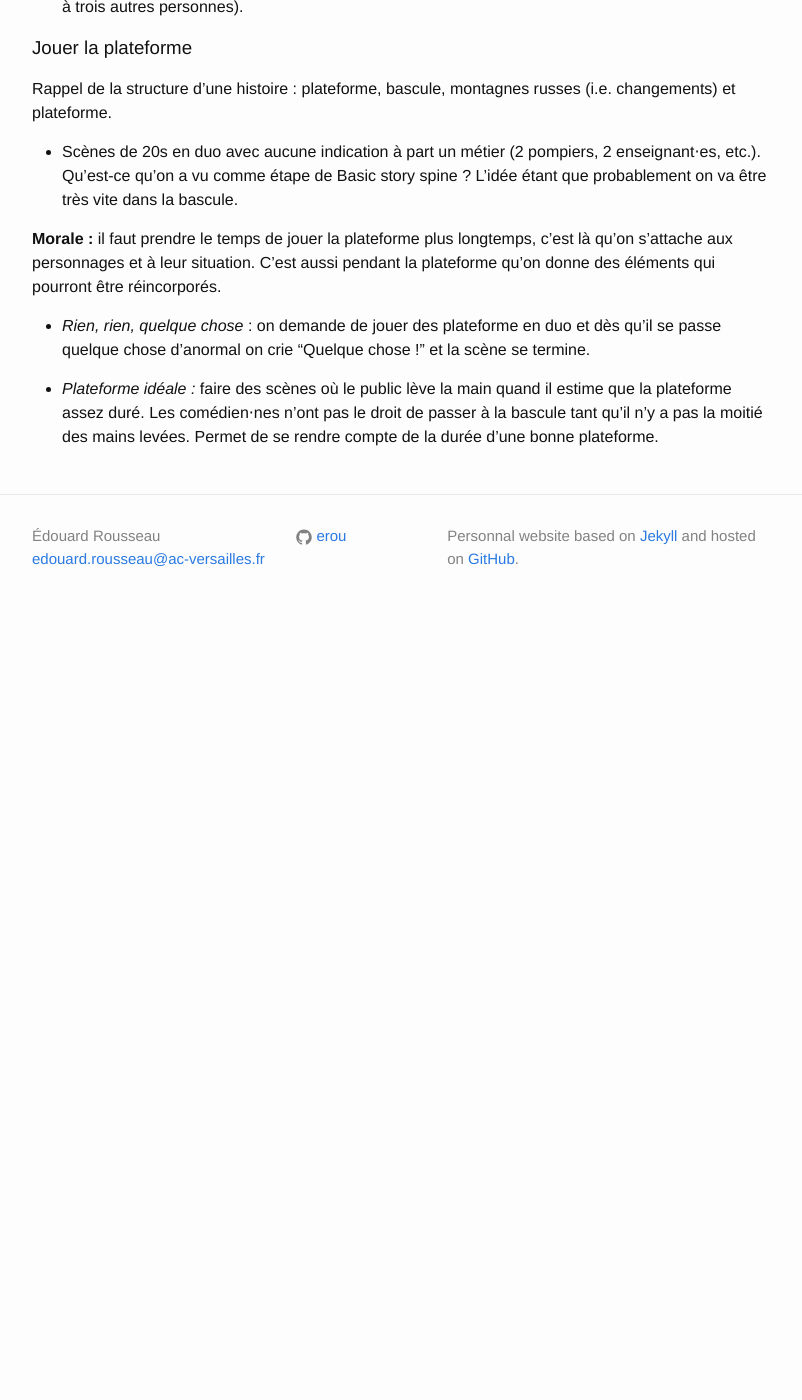
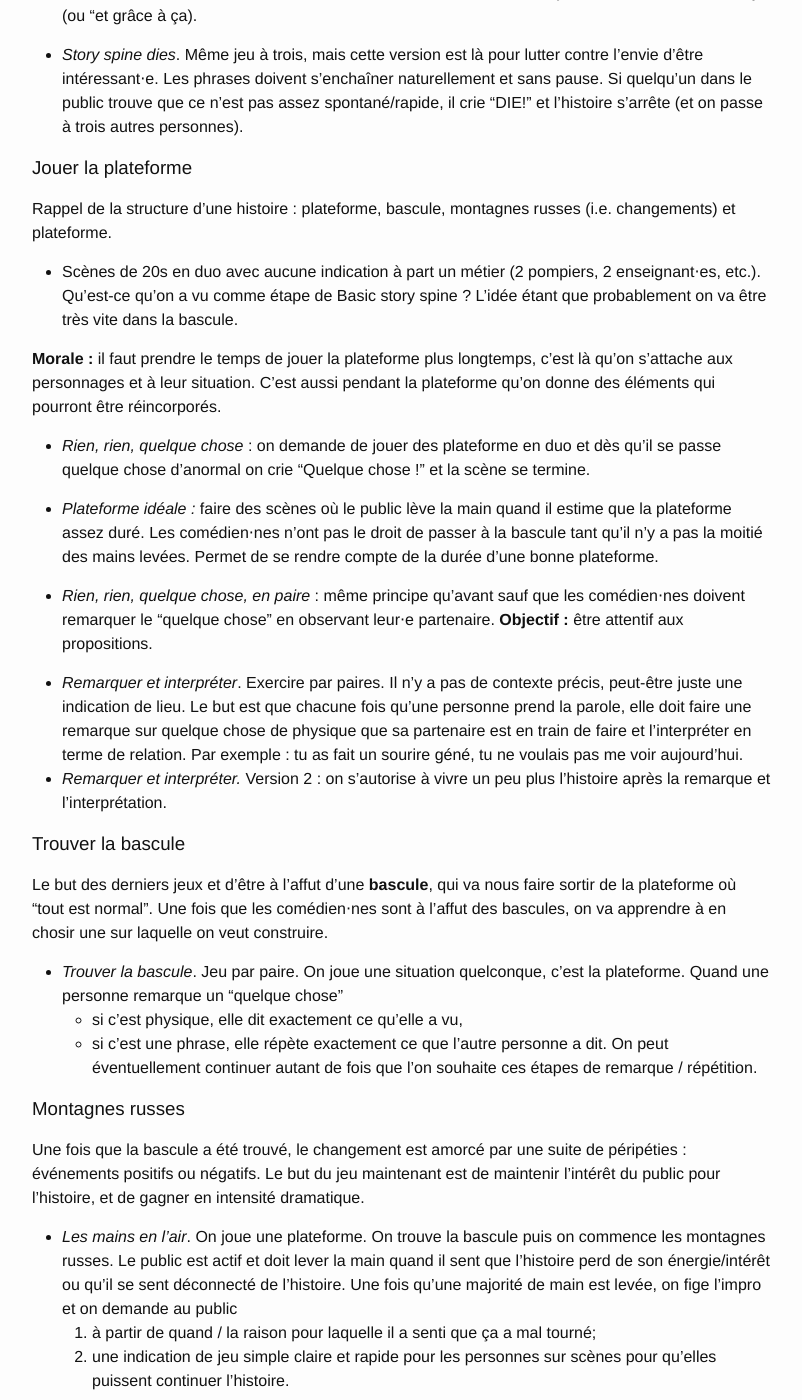
Before and after one commit to erou/erou.github.io, a Jekyll site: the page built from impro/shortform.md, in a window 1280 px wide and 1400 px high, scrolled down 1094 px. Shown: the whole window, without its empty margins (238-1040 px from the left). Built offline with Jekyll 4.4.1, drawn with Linux system fonts in a browser that asks for light colours; before the commit the page ends 1724 px from its top, so only the background shows below that; some of the changed text lies outside the part shown.

Commit message:
new exos

```diff
--- a/impro/shortform.md
+++ b/impro/shortform.md
@@ -20,16 +20,23 @@ boîte à outil de l'improvisation théâtrale*.
 Autres titres potentiels
 ------------------------
 
-- La base de la base
-- Vous n'avez pas les bases
-- Vous êtes déjà le meilleur ? Faites progresser les autres !
-- Les fondamentaux
++ Comment faire une bonne histoire ?
++ C'est quoi une histoire ?
 
 Objectifs
 ---------
 
+TBA
+
 Pourquoi fait-on ça ?
 ---------------------
+
+TBA
+
+Première séance -- Structure d'une histoire
+-------------------------------------------
+
+**C'est quoi une histoire ?**
 
 Jeux
 ----
@@ -51,12 +58,12 @@ Jeux
   + Et à cause de ça (conséquences, changements)
   + Et finalement (situation finale, comparaison avec la situation initiale)
 
-+ *Extended story spine*. L'exercice précédent peut-être frustrant : on doit
++ *Extended story spine*. Le jeu précédent peut-être frustrant : on doit
   faire des ellipses, on n'a pas de détails. Dans cette nouvelle version on
   autorise autant de "Et tous les jours" et de "Et à cause de ça" (ou "et grâce
   à ça).
 
-+ *Story spine dies*. Même exercice à trois, mais cette version est là pour
++ *Story spine dies*. Même jeu à trois, mais cette version est là pour
   lutter contre l'envie d'être intéressant⋅e. Les phrases doivent s'enchaîner
   naturellement et sans pause. Si quelqu'un dans le public trouve que ce n'est
   pas assez spontané/rapide, il crie "DIE!" et l'histoire s'arrête (et on passe
@@ -83,3 +90,71 @@ pendant la plateforme qu'on donne des éléments qui pourront être réincorpor
   estime que la plateforme assez duré. Les comédien⋅nes n'ont pas le droit de
   passer à la bascule tant qu'il n'y a pas la moitié des mains levées. Permet de
   se rendre compte de la durée d'une bonne plateforme.
+
++ *Rien, rien, quelque chose, en paire* : même principe qu'avant sauf que les
+  comédien⋅nes doivent remarquer le "quelque chose" en observant leur⋅e
+  partenaire. **Objectif :** être attentif aux propositions.
+
++ *Remarquer et interpréter*. Exercire par paires. Il n'y a pas de contexte
+  précis, peut-être juste une indication de lieu. Le but est que chacune fois
+  qu'une personne prend la parole, elle doit faire une remarque sur quelque
+  chose de physique que sa partenaire est en train de faire et l'interpréter en
+  terme de relation. Par exemple : tu as fait un sourire géné, tu ne voulais pas
+  me voir aujourd'hui.
++ *Remarquer et interpréter.* Version 2 : on s'autorise à vivre un peu plus
+  l'histoire après la remarque et l'interprétation.
+
+### Trouver la bascule
+
+Le but des derniers jeux et d'être à l'affut d'une **bascule**, qui va nous
+faire sortir de la plateforme où "tout est normal". Une fois que les comédien⋅nes
+sont à l'affut des bascules, on va apprendre à en chosir une sur laquelle on
+veut construire.
+
++ *Trouver la bascule*. Jeu par paire. On joue une situation quelconque, c'est
+  la plateforme. Quand une personne remarque un "quelque chose"
+    + si c'est physique, elle dit exactement ce qu'elle a vu,
+    + si c'est une phrase, elle répète exactement ce que l'autre personne a dit.
+  On peut éventuellement continuer autant de fois que l'on souhaite ces étapes
+  de remarque / répétition.
+
+### Montagnes russes
+
+Une fois que la bascule a été trouvé, le changement est amorcé par une suite de
+péripéties : événements positifs ou négatifs. Le but du jeu maintenant est de
+maintenir l'intérêt du public pour l'histoire, et de gagner en intensité
+dramatique.
+
++ *Les mains en l'air*. On joue une plateforme. On trouve la bascule puis on
+  commence les montagnes russes. Le public est actif et doit lever la main quand
+  il sent que l'histoire perd de son énergie/intérêt ou qu'il se sent déconnecté
+  de l'histoire. Une fois qu'une majorité de main est levée, on fige l'impro et
+  on demande au public
+    1. à partir de quand / la raison pour laquelle il a senti que ça a mal tourné;
+    2. une indication de jeu simple claire et rapide pour les personnes sur
+       scènes pour qu'elles puissent continuer l'histoire.
+
+Il y a plusieurs buts à cet exercice : faire de supers histoires, mettre les
+improvisateur dans la position du public et les aider à identifier ce qui ne va
+pas dans une histoire, savoir proposer des indications de jeu.
+
++ *Les mains en l'air 2.0*. On peut ensuite proposer le même jeu mais avec trois
+  personnes sur scène qui seront les metteurs en scènes et qui gèrent l'impro à
+  trois au lieu d'avec tout le public.
+
++ *Les mains en l'air 2.1*. Même chose sauf qu'on ne lève plus la main.
+
++ *Les mains en l'air 3.0*. Même chose sauf qu'il n'y a qu'une seule personne
+  metteuse en scène.
+
++ On va découvrir des outils pour obtenir les meilleurs scènes possibles, mais
+  voici une liste non exhaustive venant du livre de Mark Jane
+    + Répéter : digérer l'info
+    + Remarquer : pareil mais physique
+    + Parce que : préciser une proposition
+    + Et en plus : intensifer une proposition
+    + Le silence : augmenter l'intensité de la scène
+    + Contact visuel : se reconnecter au partenaire
+    + Phrases en « je » : augmenter l'émotionnel
+    + Action : faire des choses au lieu de les dire
+    + Fais-en plus : accentuer un trait de l'histoire
```
Also changed, not shown: impro.md (+1 -0 lines).
